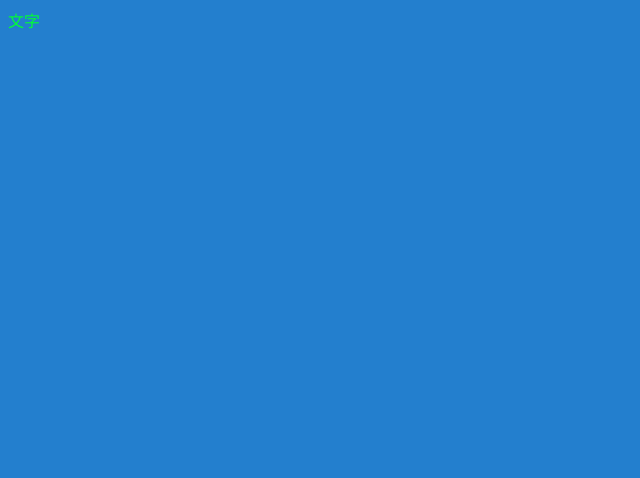
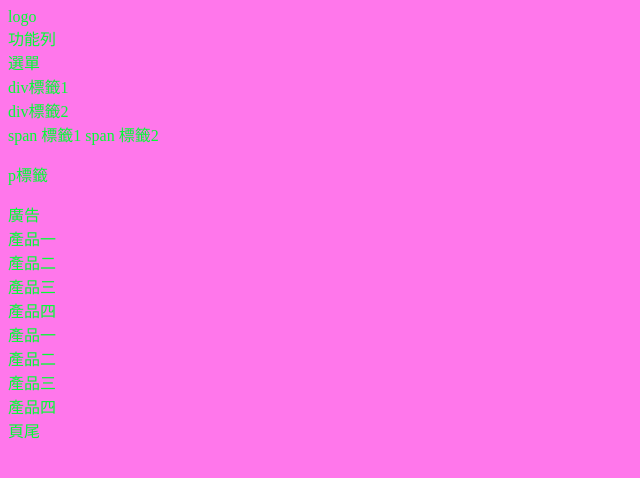
Before and after one commit to sexfat/dd106, a plain HTML site: page index.html in a window 1280 px wide. Shown: the whole page, without its empty margins (0-640 px from the left). Drawn offline with Linux system fonts and the light colour scheme.

Commit message:
add 12/18

```diff
--- a/css/style.css
+++ b/css/style.css
@@ -1,4 +1,4 @@
 body {
-    background-color: rgb(35, 127, 206);
+    background-color: rgb(255, 119, 235);
     color: #fff
 }
--- a/index.html
+++ b/index.html
@@ -4,7 +4,8 @@
 <head>
     <meta charset="UTF-8">
     <meta name="viewport" content="width=device-width, initial-scale=1.0">
-    <!-- <link rel="stylesheet" href="style.css"> -->
+    <meta http-equiv="X-UA-Compatible" content="ie=edge">
+    <!-- 註解 連結css  -->
     <link rel="stylesheet" href="css/style.css">
     <style>
         body {
@@ -15,15 +16,41 @@
     <script>
         console.log("內部標籤ok");
     </script>
-    <meta http-equiv="X-UA-Compatible" content="ie=edge">
-
-
 
     <title>首頁</title>
 </head>
 
 <body>
-    文字
+    <header>
+        <div class="logo">logo</div>
+        <div class="function_top">功能列</div>
+        <nav>選單</nav>
+    </header>
+    <main>
+        <div>div標籤1</div>
+        <div>div標籤2</div>
+        <span>span 標籤1</span>
+        <span>span 標籤2</span>
+        <p>p標籤</p>
+        <section>
+            <div class="banner">廣告</div>
+        </section>
+        <section>
+            <div class="production">產品一</div>
+            <div class="production">產品二</div>
+            <div class="production">產品三</div>
+            <div class="production">產品四</div>
+        </section>
+        <section>
+            <div class="production">產品一</div>
+            <div class="production">產品二</div>
+            <div class="production">產品三</div>
+            <div class="production">產品四</div>
+        </section>
+    </main>
+    <footer>
+        頁尾
+    </footer>
 
 </body>
 
```
